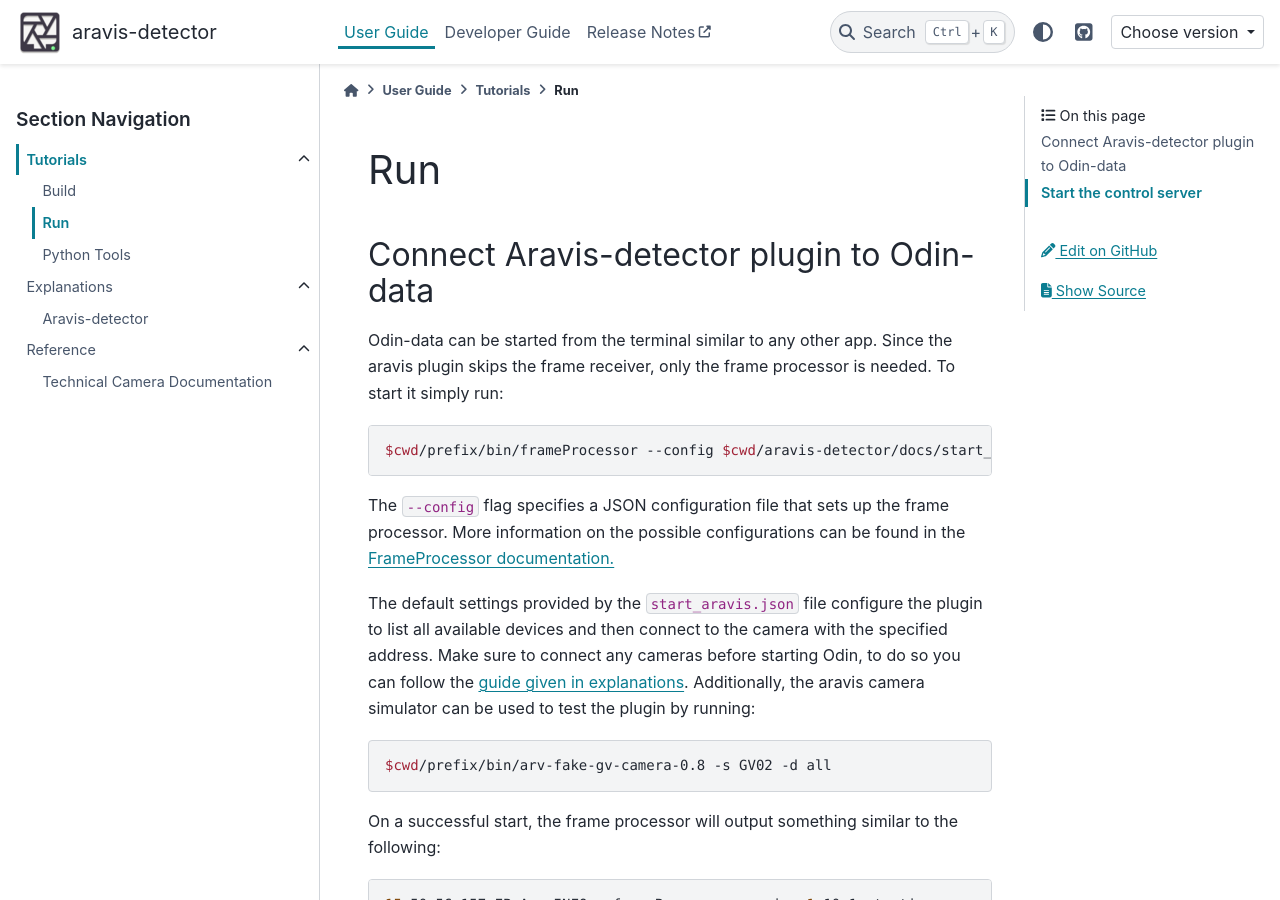
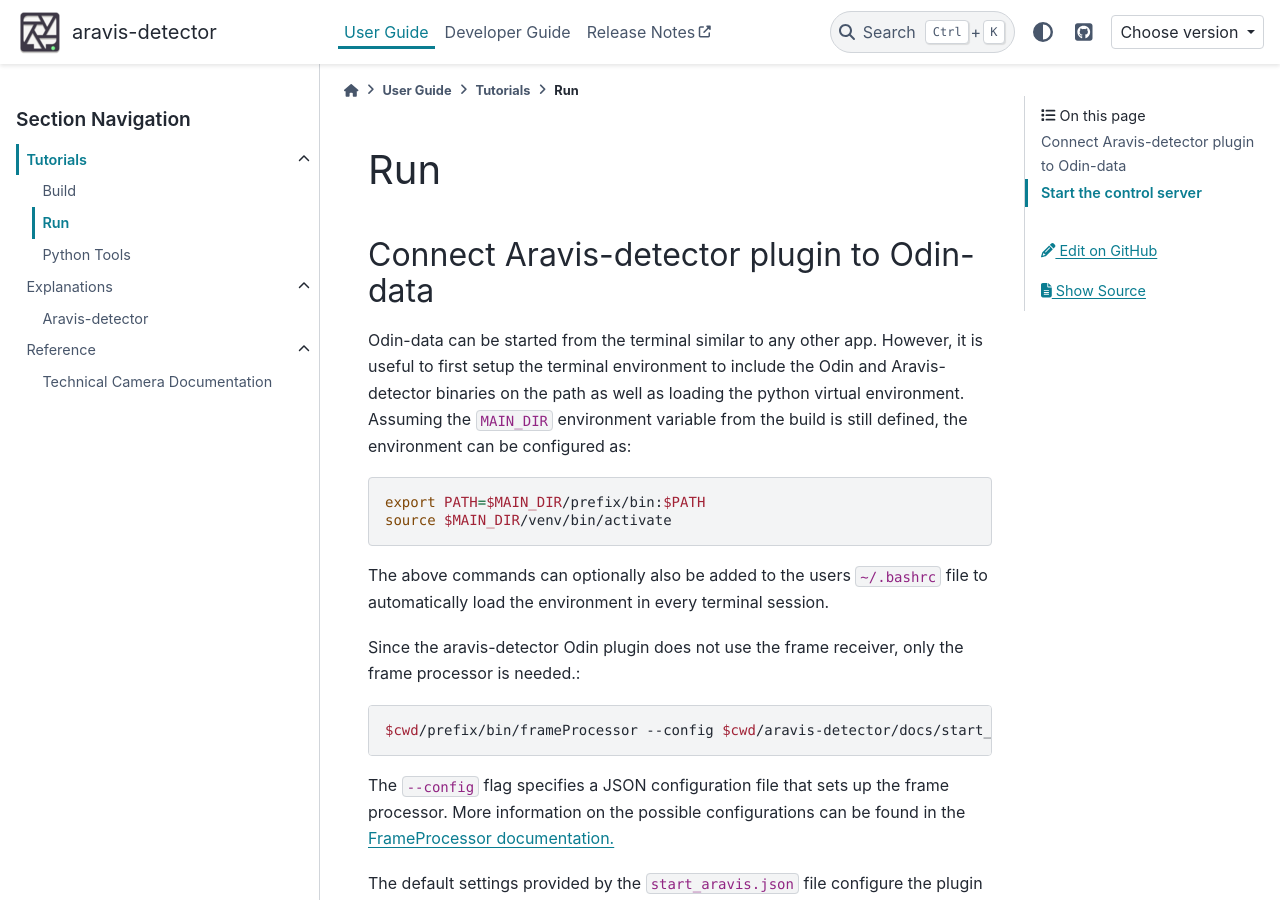
Before and after one commit to Observatory-Sciences/aravis-detector, a Sphinx documentation site: the page built from docs/user/tutorials/run.md, in a window 1280 px wide and 900 px high. Built offline with Sphinx 7.4.7 and the PyData theme 0.15.4, drawn with Linux system fonts in a browser that asks for light colours.

Commit message:
Update docs/user/tutorials/run.md
Co-authored-by: Ulrik Kofoed Pedersen <ulrikpedersen@users.noreply.github.com>

````diff
--- a/docs/user/tutorials/run.md
+++ b/docs/user/tutorials/run.md
@@ -2,7 +2,16 @@
 
 ## Connect Aravis-detector plugin to Odin-data
 
-Odin-data can be started from the terminal similar to any other app. Since the aravis plugin skips the frame receiver, only the frame processor is needed. To start it simply run:
+Odin-data can be started from the terminal similar to any other app. However, it is useful to first setup the terminal environment to include the Odin and Aravis-detector binaries on the path as well as loading the python virtual environment. Assuming the `MAIN_DIR` environment variable from the build is still defined, the environment can be configured as:
+
+```shell
+export PATH=$MAIN_DIR/prefix/bin:$PATH
+source $MAIN_DIR/venv/bin/activate
+```
+
+The above commands can optionally also be added to the users ```~/.bashrc``` file to automatically load the environment in every terminal session.
+
+Since the aravis-detector Odin plugin does not use the frame receiver, only the frame processor is needed.:
 
 ```shell
 $cwd/prefix/bin/frameProcessor --config $cwd/aravis-detector/docs/start_fp_example.json
````
